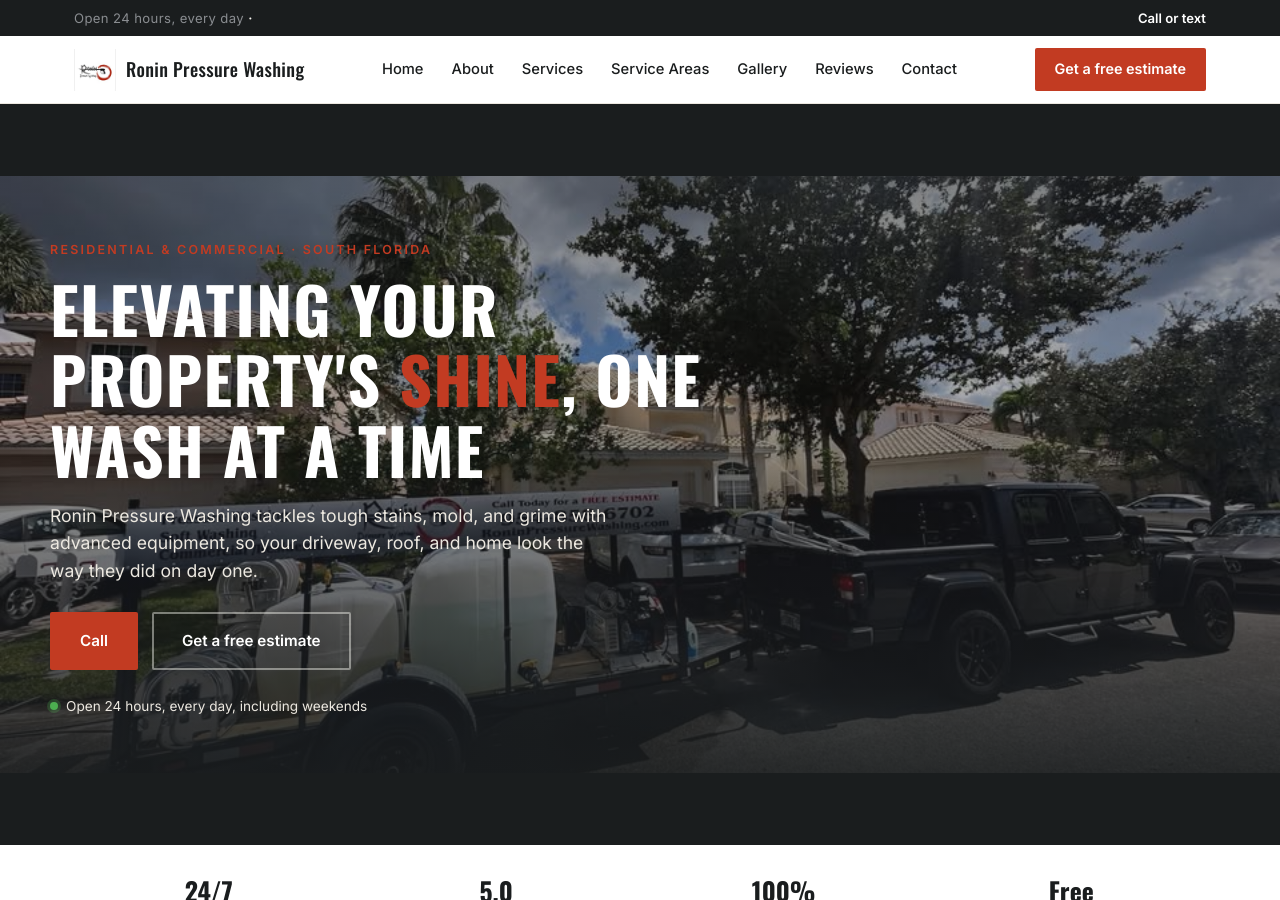
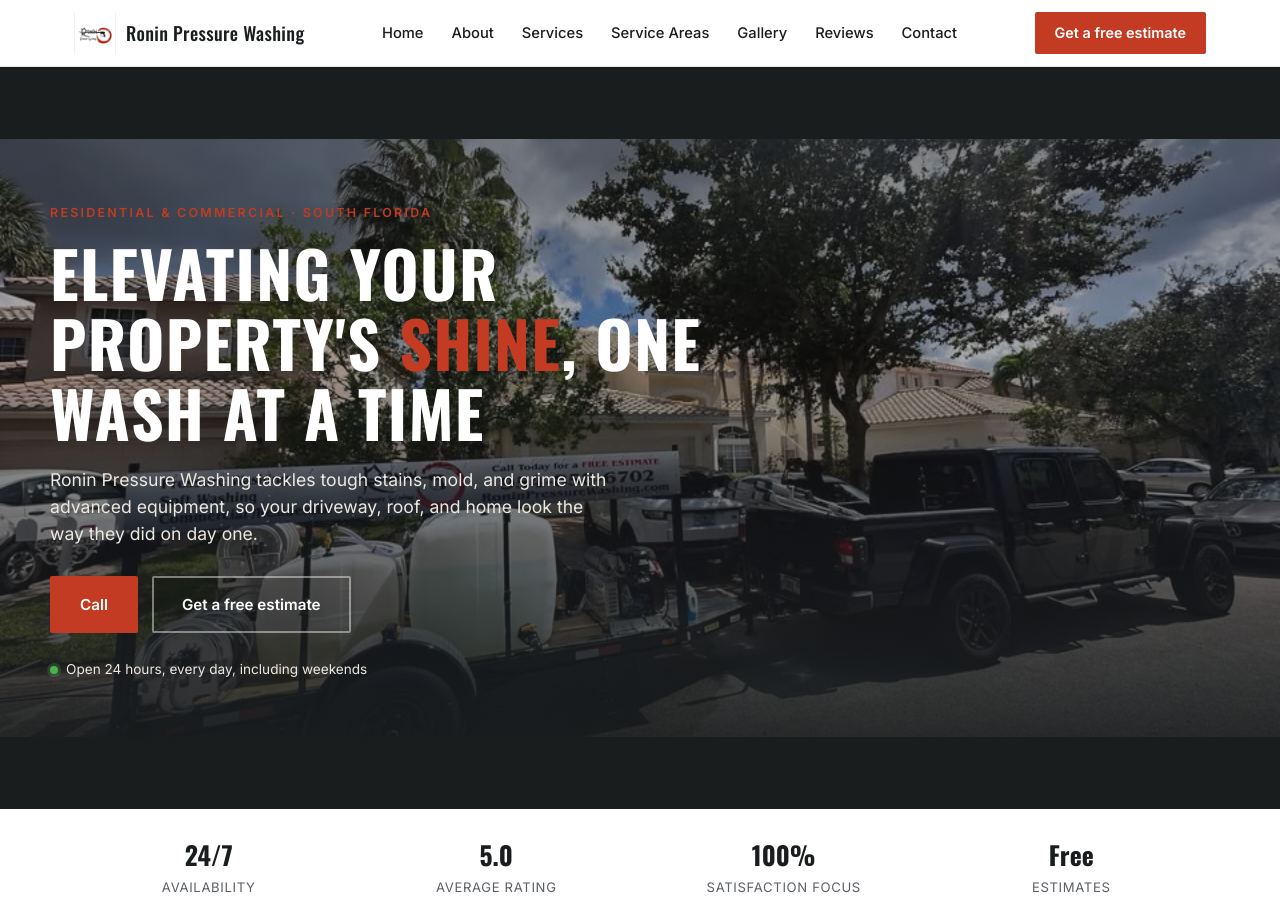
Before and after one commit to JamesBrownR/Ronin-Pressure-Washing, a Jekyll site: the page built from index.html, in a window 1280 px wide and 900 px high. Built offline with Jekyll 4.4.1, drawn with Linux system fonts in a browser that asks for light colours.

Commit message:
Update nav.html

```diff
--- a/_includes/nav.html
+++ b/_includes/nav.html
@@ -1,11 +1,6 @@
 <a href="#main-content" class="skip-link">Skip to content</a>
 
-<div class="top-bar">
-  <div class="wrap">
-    <div class="top-bar__hours">Open 24 hours, every day <strong>&middot;</strong> {{ site.address }}</div>
-    <a class="top-bar__call" href="tel:{{ site.phone_raw }}">Call or text {{ site.phone }}</a>
-  </div>
-</div>
+
 
 <nav class="site-nav" id="site-nav">
   <div class="wrap">
```
